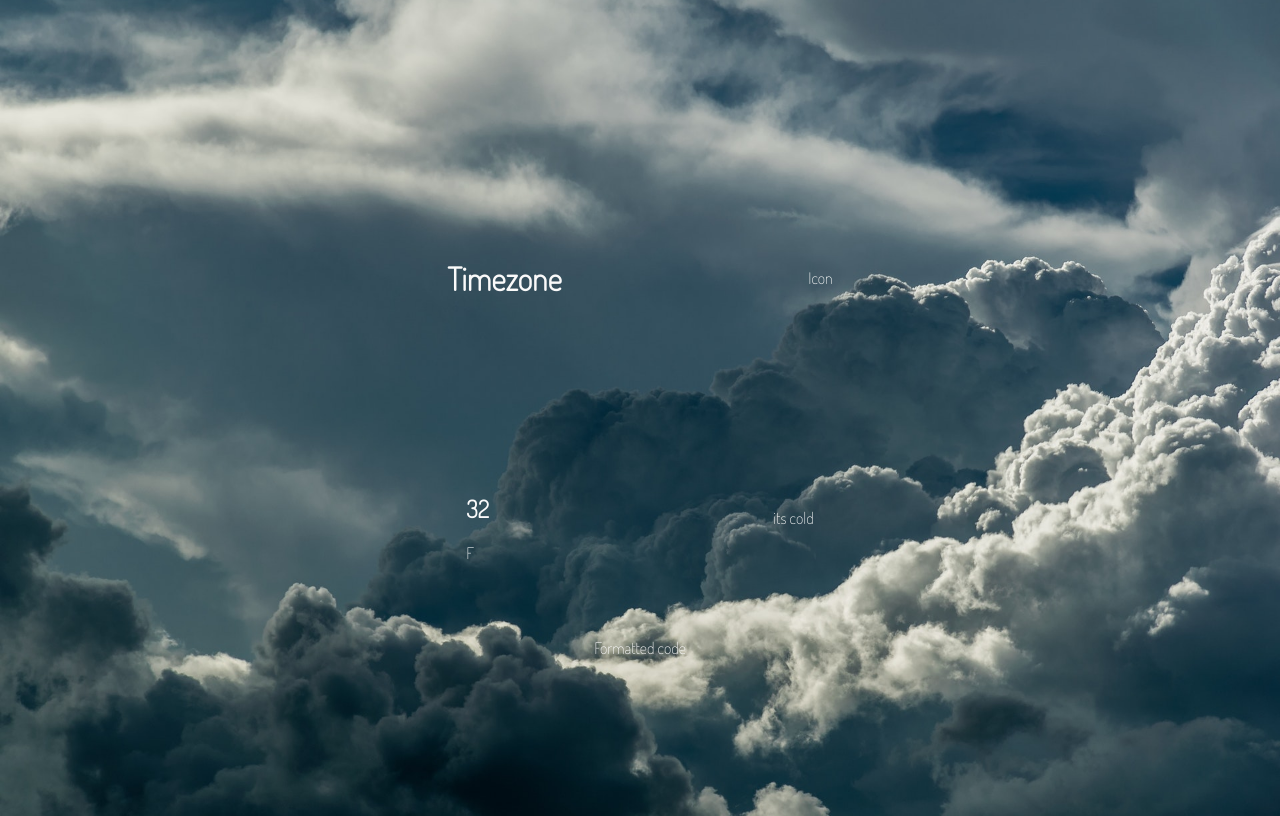
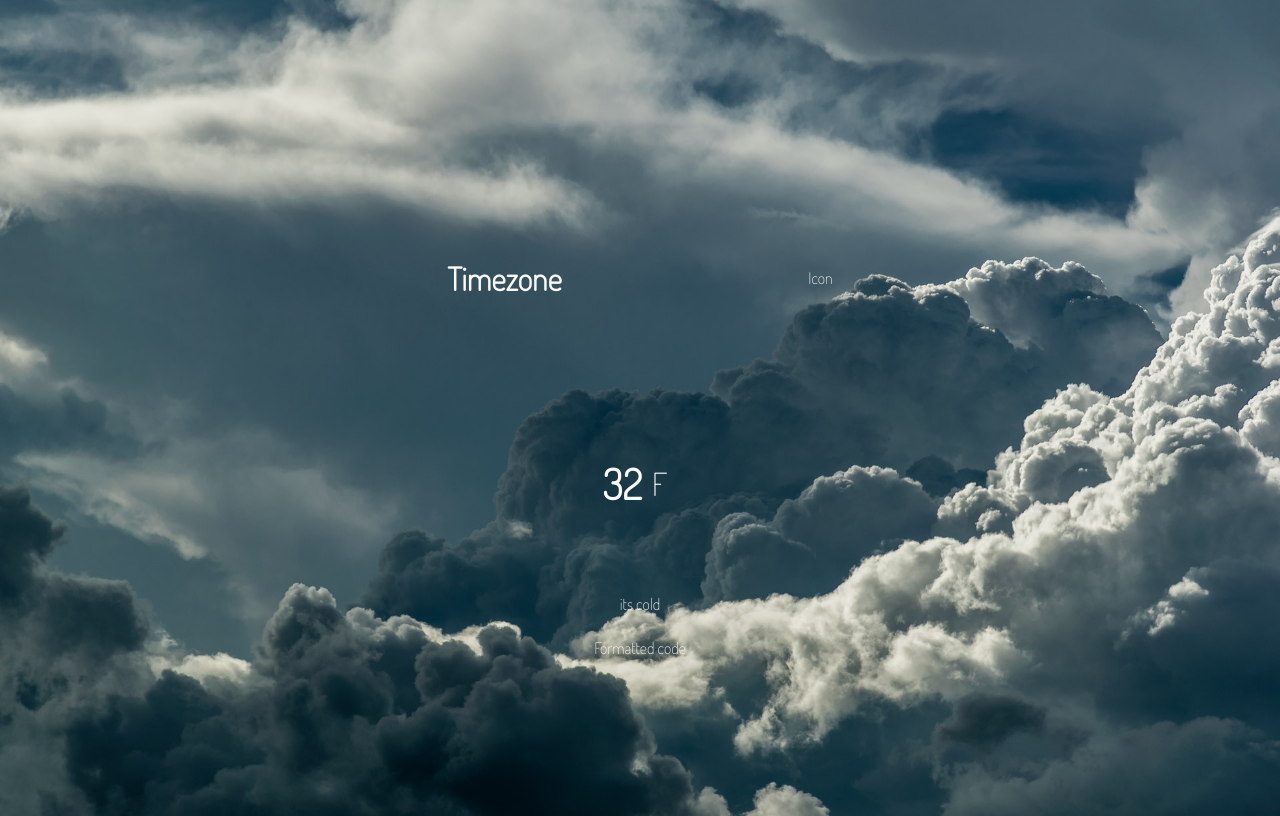
Before and after one commit to PaulSweeney-cmd/WeatherApp-cmd, a plain HTML site: page index.html in a window 1280 px wide. Drawn offline with Linux system fonts and the light colour scheme.

Commit message:
Gave the degree div some margin, font sizing and display positioning

```diff
--- a/assets/css/style.css
+++ b/assets/css/style.css
@@ -18,3 +18,18 @@ body {
     justify-content: space-around;
     align-items: center;
 }
+.temp {
+    flex-direction: column;
+}
+.degree-section {
+    display: flex;
+    align-items: center;
+    cursor: pointer;
+}
+.degree-section span {
+    margin: 10px;
+    font-size: 32px;
+}
+.degree-section h2 {
+    font-size: 42px;
+}
```
